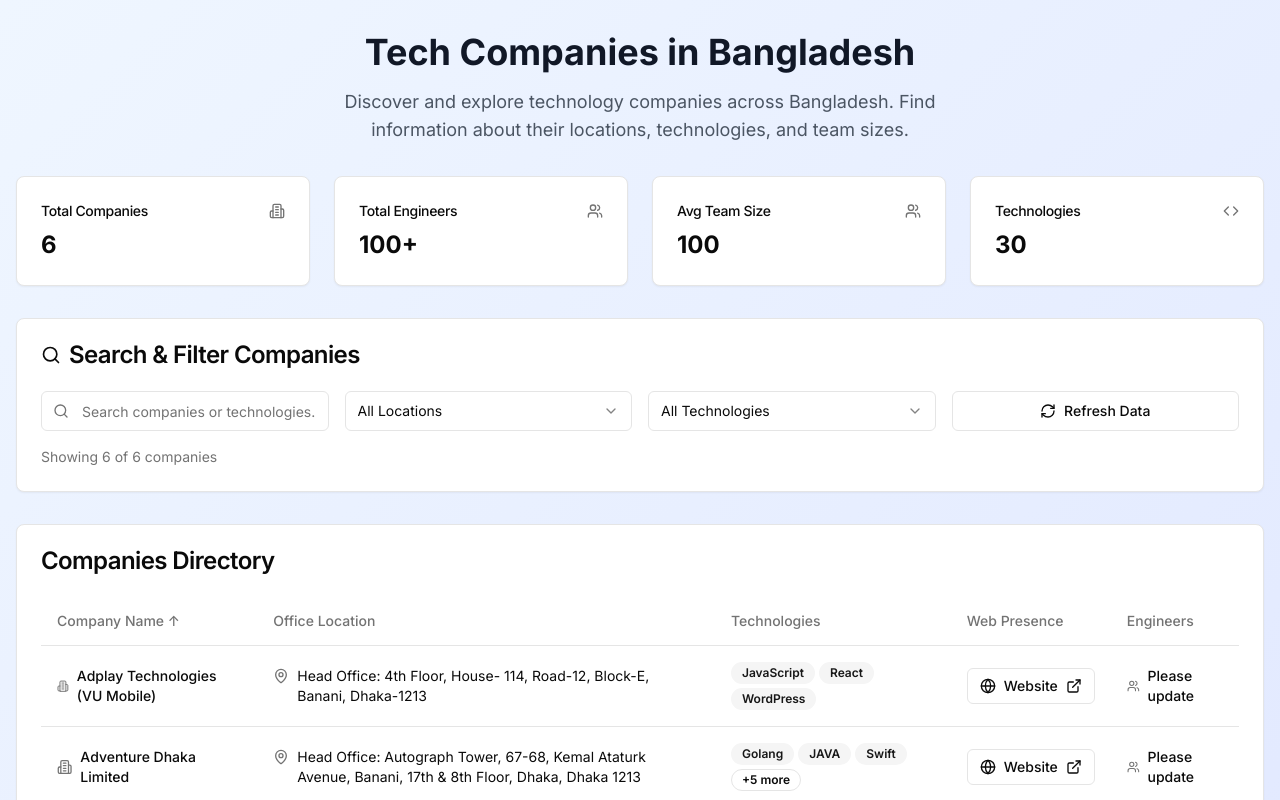
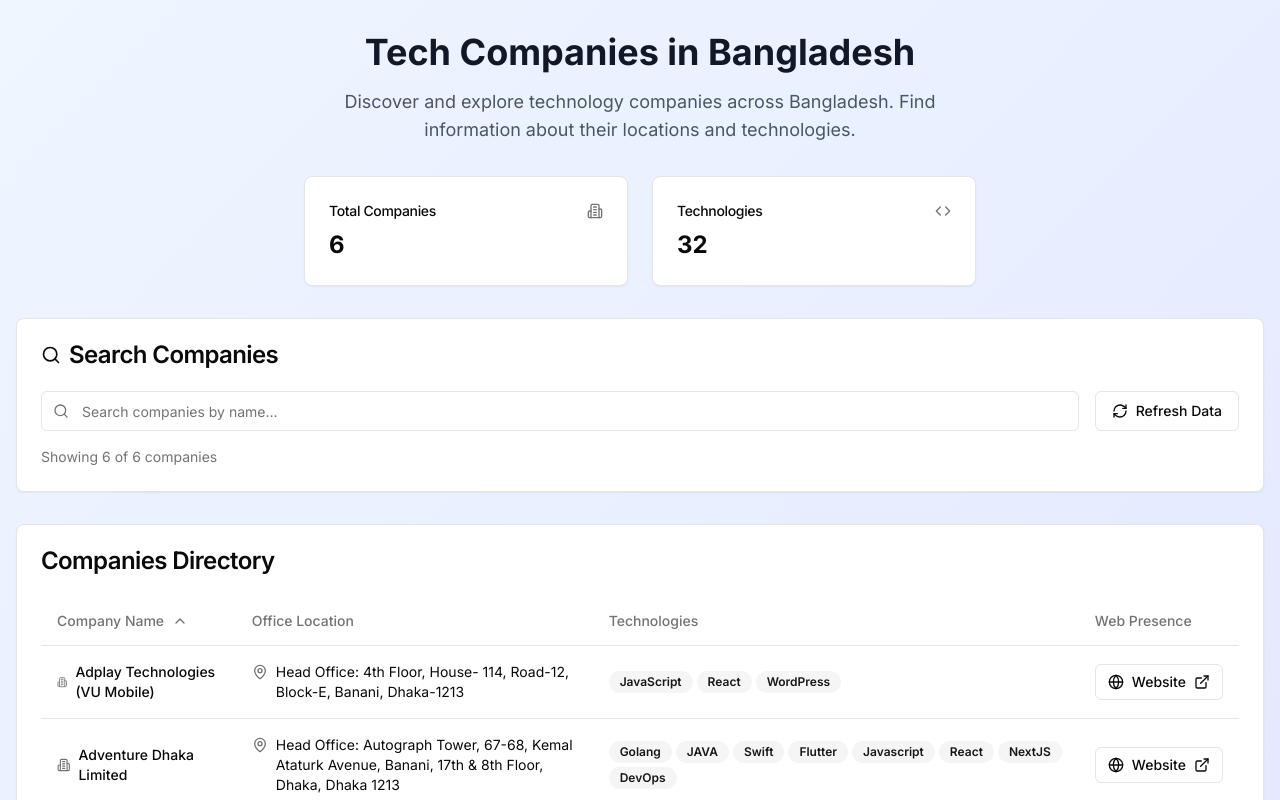
Before and after one commit to Chy-Zaber-Bin-Zahid/Software-Companies-in-Bangladesh, a Next.js app: page / in a window 1280 px wide. Shown: the top 800 px of the page. Built offline with nearby package versions, Linux system fonts and the light colour scheme.

Commit message:
feat: streamline company search and table display
Keep company name search, sort, and all tech; remove engineers field.

#VERCEL_SKIP

Co-authored-by: Chowdhury Zaber Bin Zahid <89964035+Chy-Zaber-Bin-Zahid@users.noreply.github.com>

```diff
--- a/app/page.tsx
+++ b/app/page.tsx
@@ -5,15 +5,12 @@ import { useQuery } from "@tanstack/react-query"
 import { Input } from "@/components/ui/input"
 import { Button } from "@/components/ui/button"
 import { Card, CardContent, CardHeader, CardTitle } from "@/components/ui/card"
-import { Select, SelectContent, SelectItem, SelectTrigger, SelectValue } from "@/components/ui/select"
-import { Search, Building2, Code, Users, RefreshCw } from "lucide-react"
+import { Search, Building2, Code, RefreshCw } from "lucide-react"
 import { CompanyTable } from "@/components/company-table"
 import { fetchCompaniesData } from "@/lib/api"
 
 export default function HomePage() {
   const [searchTerm, setSearchTerm] = useState("")
-  const [locationFilter, setLocationFilter] = useState("all")
-  const [technologyFilter, setTechnologyFilter] = useState("all")
 
   const {
     data: companies = [],
@@ -28,40 +25,13 @@ export default function HomePage() {
     staleTime: 30 * 60 * 1000, // Consider data stale after 30 minutes
   })
 
-  const filteredCompanies = companies.filter((company) => {
-    const matchesSearch =
-      company.name.toLowerCase().includes(searchTerm.toLowerCase()) ||
-      company.technologies.some((tech) => tech.toLowerCase().includes(searchTerm.toLowerCase()))
+  const filteredCompanies = companies.filter((company) => company.name.toLowerCase().includes(searchTerm.toLowerCase()))
 
-    const matchesLocation =
-      locationFilter === "all" || company.location.toLowerCase().includes(locationFilter.toLowerCase())
-
-    const matchesTechnology =
-      technologyFilter === "all" ||
-      company.technologies.some((tech) => tech.toLowerCase().includes(technologyFilter.toLowerCase()))
-
-    return matchesSearch && matchesLocation && matchesTechnology
-  })
-
-  const uniqueLocations = [...new Set(companies.map((c) => c.location.split(",")[0].trim()))]
   const uniqueTechnologies = [...new Set(companies.flatMap((c) => c.technologies))]
 
   const stats = {
     totalCompanies: companies.length,
-    totalEngineers: companies.reduce((sum, company) => {
-      const engineers = typeof company.engineers === "number" ? company.engineers : 0
-      return sum + engineers
-    }, 0),
-    avgEngineers:
-      companies.length > 0
-        ? Math.round(
-            companies.reduce((sum, company) => {
-              const engineers = typeof company.engineers === "number" ? company.engineers : 0
-              return sum + engineers
-            }, 0) / companies.filter((c) => typeof c.engineers === "number").length,
-          )
-        : 0,
-    topTechnologies: uniqueTechnologies.slice(0, 5),
+    totalTechnologies: uniqueTechnologies.length,
   }
 
   return (
@@ -71,13 +41,13 @@ export default function HomePage() {
         <div className="text-center mb-8">
           <h1 className="text-4xl font-bold text-gray-900 mb-4">Tech Companies in Bangladesh</h1>
           <p className="text-lg text-gray-600 max-w-2xl mx-auto">
-            Discover and explore technology companies across Bangladesh. Find information about their locations,
-            technologies, and team sizes.
+            Discover and explore technology companies across Bangladesh. Find information about their locations and
+            technologies.
           </p>
         </div>
 
         {/* Stats Cards */}
-        <div className="grid grid-cols-1 md:grid-cols-4 gap-6 mb-8">
+        <div className="grid grid-cols-1 md:grid-cols-2 gap-6 mb-8 max-w-2xl mx-auto">
           <Card>
             <CardHeader className="flex flex-row items-center justify-between space-y-0 pb-2">
               <CardTitle className="text-sm font-medium">Total Companies</CardTitle>
@@ -90,82 +60,34 @@ export default function HomePage() {
 
           <Card>
             <CardHeader className="flex flex-row items-center justify-between space-y-0 pb-2">
-              <CardTitle className="text-sm font-medium">Total Engineers</CardTitle>
-              <Users className="h-4 w-4 text-muted-foreground" />
-            </CardHeader>
-            <CardContent>
-              <div className="text-2xl font-bold">{stats.totalEngineers}+</div>
-            </CardContent>
-          </Card>
-
-          <Card>
-            <CardHeader className="flex flex-row items-center justify-between space-y-0 pb-2">
-              <CardTitle className="text-sm font-medium">Avg Team Size</CardTitle>
-              <Users className="h-4 w-4 text-muted-foreground" />
-            </CardHeader>
-            <CardContent>
-              <div className="text-2xl font-bold">{stats.avgEngineers}</div>
-            </CardContent>
-          </Card>
-
-          <Card>
-            <CardHeader className="flex flex-row items-center justify-between space-y-0 pb-2">
               <CardTitle className="text-sm font-medium">Technologies</CardTitle>
               <Code className="h-4 w-4 text-muted-foreground" />
             </CardHeader>
             <CardContent>
-              <div className="text-2xl font-bold">{uniqueTechnologies.length}</div>
+              <div className="text-2xl font-bold">{stats.totalTechnologies}</div>
             </CardContent>
           </Card>
         </div>
 
-        {/* Filters */}
+        {/* Search */}
         <Card className="mb-8">
           <CardHeader>
             <CardTitle className="flex items-center gap-2">
               <Search className="h-5 w-5" />
-              Search & Filter Companies
+              Search Companies
             </CardTitle>
           </CardHeader>
           <CardContent>
-            <div className="grid grid-cols-1 md:grid-cols-4 gap-4">
-              <div className="relative">
+            <div className="flex gap-4">
+              <div className="relative flex-1">
                 <Search className="absolute left-3 top-3 h-4 w-4 text-muted-foreground" />
                 <Input
-                  placeholder="Search companies or technologies..."
+                  placeholder="Search companies by name..."
                   value={searchTerm}
                   onChange={(e) => setSearchTerm(e.target.value)}
                   className="pl-10"
                 />
               </div>
-
-              <Select value={locationFilter} onValueChange={setLocationFilter}>
-                <SelectTrigger>
-                  <SelectValue placeholder="Filter by location" />
-                </SelectTrigger>
-                <SelectContent>
-                  <SelectItem value="all">All Locations</SelectItem>
-                  {uniqueLocations.map((location) => (
-                    <SelectItem key={location} value={location.toLowerCase()}>
-                      {location}
-                    </SelectItem>
-                  ))}
-                </SelectContent>
-              </Select>
-
-              <Select value={technologyFilter} onValueChange={setTechnologyFilter}>
-                <SelectTrigger>
-                  <SelectValue placeholder="Filter by technology" />
-                </SelectTrigger>
-                <SelectContent>
-                  <SelectItem value="all">All Technologies</SelectItem>
-                  {uniqueTechnologies.slice(0, 20).map((tech) => (
-                    <SelectItem key={tech} value={tech.toLowerCase()}>
-                      {tech}
-                    </SelectItem>
-                  ))}
-                </SelectContent>
-              </Select>
 
               <Button
                 onClick={() => refetch()}
--- a/components/company-table.tsx
+++ b/components/company-table.tsx
@@ -5,7 +5,7 @@ import { Badge } from "@/components/ui/badge"
 import { Button } from "@/components/ui/button"
 import { Card, CardContent } from "@/components/ui/card"
 import { Table, TableBody, TableCell, TableHead, TableHeader, TableRow } from "@/components/ui/table"
-import { ExternalLink, MapPin, Code, Users, Globe, Building2 } from "lucide-react"
+import { ExternalLink, MapPin, Code, Globe, Building2, ChevronUp, ChevronDown } from "lucide-react"
 import type { Company } from "@/lib/types"
 
 interface CompanyTableProps {
@@ -17,20 +17,11 @@ export function CompanyTable({ companies }: CompanyTableProps) {
   const [sortOrder, setSortOrder] = useState<"asc" | "desc">("asc")
 
   const sortedCompanies = [...companies].sort((a, b) => {
-    let aValue = a[sortBy]
-    let bValue = b[sortBy]
-
-    if (sortBy === "engineers") {
-      aValue = typeof aValue === "number" ? aValue : 0
-      bValue = typeof bValue === "number" ? bValue : 0
-    }
+    const aValue = a[sortBy]
+    const bValue = b[sortBy]
 
     if (typeof aValue === "string" && typeof bValue === "string") {
       return sortOrder === "asc" ? aValue.localeCompare(bValue) : bValue.localeCompare(aValue)
-    }
-
-    if (typeof aValue === "number" && typeof bValue === "number") {
-      return sortOrder === "asc" ? aValue - bValue : bValue - aValue
     }
 
     return 0
@@ -45,6 +36,11 @@ export function CompanyTable({ companies }: CompanyTableProps) {
     }
   }
 
+  const SortIcon = ({ column }: { column: keyof Company }) => {
+    if (sortBy !== column) return null
+    return sortOrder === "asc" ? <ChevronUp className="h-4 w-4" /> : <ChevronDown className="h-4 w-4" />
+  }
+
   if (companies.length === 0) {
     return <div className="text-center py-8 text-muted-foreground">No companies found matching your criteria.</div>
   }
@@ -57,16 +53,19 @@ export function CompanyTable({ companies }: CompanyTableProps) {
           <TableHeader>
             <TableRow>
               <TableHead className="cursor-pointer hover:bg-muted/50" onClick={() => handleSort("name")}>
-                Company Name {sortBy === "name" && (sortOrder === "asc" ? "↑" : "↓")}
+                <div className="flex items-center gap-2">
+                  Company Name
+                  <SortIcon column="name" />
+                </div>
               </TableHead>
               <TableHead className="cursor-pointer hover:bg-muted/50" onClick={() => handleSort("location")}>
-                Office Location {sortBy === "location" && (sortOrder === "asc" ? "↑" : "↓")}
+                <div className="flex items-center gap-2">
+                  Office Location
+                  <SortIcon column="location" />
+                </div>
               </TableHead>
               <TableHead>Technologies</TableHead>
               <TableHead>Web Presence</TableHead>
-              <TableHead className="cursor-pointer hover:bg-muted/50" onClick={() => handleSort("engineers")}>
-                Engineers {sortBy === "engineers" && (sortOrder === "asc" ? "↑" : "↓")}
-              </TableHead>
             </TableRow>
           </TableHeader>
           <TableBody>
@@ -86,16 +85,11 @@ export function CompanyTable({ companies }: CompanyTableProps) {
                 </TableCell>
                 <TableCell>
                   <div className="flex flex-wrap gap-1">
-                    {company.technologies.slice(0, 3).map((tech, techIndex) => (
+                    {company.technologies.map((tech, techIndex) => (
                       <Badge key={techIndex} variant="secondary" className="text-xs">
                         {tech}
                       </Badge>
                     ))}
-                    {company.technologies.length > 3 && (
-                      <Badge variant="outline" className="text-xs">
-                        +{company.technologies.length - 3} more
-                      </Badge>
-                    )}
                   </div>
                 </TableCell>
                 <TableCell>
@@ -115,14 +109,6 @@ export function CompanyTable({ companies }: CompanyTableProps) {
                   ) : (
                     <span className="text-muted-foreground text-sm">N/A</span>
                   )}
-                </TableCell>
-                <TableCell>
-                  <div className="flex items-center gap-2">
-                    <Users className="h-4 w-4 text-muted-foreground" />
-                    <span className="font-medium">
-                      {typeof company.engineers === "number" ? `${company.engineers}+` : company.engineers}
-                    </span>
-                  </div>
                 </TableCell>
               </TableRow>
             ))}
@@ -158,13 +144,6 @@ export function CompanyTable({ companies }: CompanyTableProps) {
                   <span>{company.location}</span>
                 </div>
 
-                <div className="flex items-center gap-2 text-sm">
-                  <Users className="h-4 w-4 text-muted-foreground" />
-                  <span>
-                    {typeof company.engineers === "number" ? `${company.engineers}+ Engineers` : company.engineers}
-                  </span>
-                </div>
-
                 <div>
                   <div className="flex items-center gap-2 mb-2">
                     <Code className="h-4 w-4 text-muted-foreground" />
--- a/lib/api.ts
+++ b/lib/api.ts
@@ -7,21 +7,18 @@ const mockCompanies: Company[] = [
     location: "Head Office: 4th Floor, House- 114, Road-12, Block-E, Banani, Dhaka-1213",
     technologies: ["JavaScript", "React", "WordPress"],
     website: "https://adplay.com",
-    engineers: "Please update",
   },
   {
     name: "Adventure Dhaka Limited",
     location: "Head Office: Autograph Tower, 67-68, Kemal Ataturk Avenue, Banani, 17th & 8th Floor, Dhaka, Dhaka 1213",
     technologies: ["Golang", "JAVA", "Swift", "Flutter", "Javascript", "React", "NextJS", "DevOps"],
     website: "https://adventure.com",
-    engineers: "Please update",
   },
   {
     name: "All Generation tech",
     location: "54 A 132 Road, Dhaka 1212",
     technologies: ["C#", "dotnet", "Python", "Go", "MongoDB", "Docker", "Azure", "Unqork"],
     website: "https://allgentech.com",
-    engineers: 100,
   },
   {
     name: "Anchorblock Technology",
@@ -42,21 +39,18 @@ const mockCompanies: Company[] = [
       "AWS",
     ],
     website: "https://anchorblock.com",
-    engineers: "Please update",
   },
   {
     name: "Apex DMIT",
     location: "Catharsis Tower, (6th Floor) House #133, Road #12, Block-E, Banani, Dhaka, 1213",
     technologies: ["PHP", "JavaScript", "Python", "Flutter"],
     website: "https://apexdmit.com",
-    engineers: "Please update",
   },
   {
     name: "Appnap",
     location: "Ranks Business Center (5th Floor), Ka-218/1, Progoti Sarani, Kuril, Dhaka 1229",
-    technologies: ["iOS"],
+    technologies: ["iOS", "Swift", "Objective-C", "React Native", "Flutter"],
     website: "https://appnap.com",
-    engineers: "Please update",
   },
 ]
 
--- a/lib/types.ts
+++ b/lib/types.ts
@@ -3,5 +3,4 @@ export interface Company {
   location: string
   technologies: string[]
   website?: string
-  engineers: number | string
 }
```
